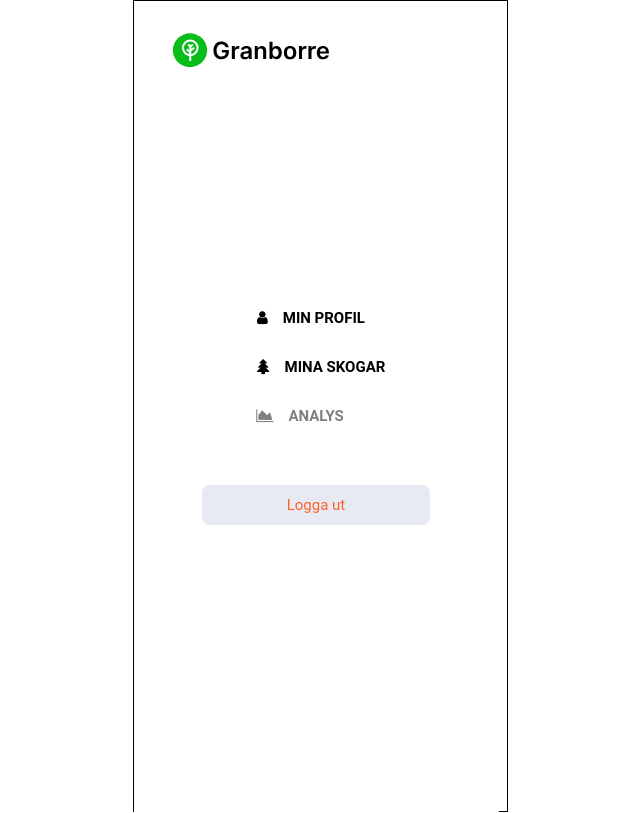
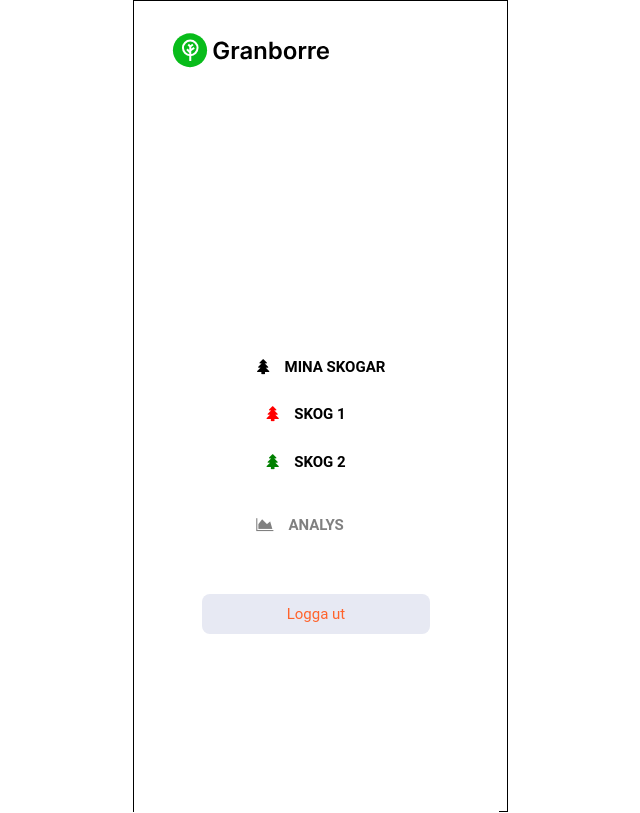
Before and after one commit to ma-chni/Granborre, a React (Create React App) app in the folder client/: page /menu in a window 1280 px wide. Both pictures are taken after a click on the button "MINA SKOGAR". Shown: the whole page, without its empty margins (320-960 px from the left). Built offline with nearby package versions, Linux system fonts and the light colour scheme.

Commit message:
fixed mina skogar dropdown

```diff
--- a/client/src/App.js
+++ b/client/src/App.js
@@ -9,6 +9,8 @@ import Profile from "./components/Profile/Profile";
 import { BrowserRouter as Router, Switch, Route } from "react-router-dom";
 import AlertComponent from "./components/AlertComponent/AlertComponent";
 import Menu from "./components/Menu/Menu";
+
+
 
 function App() {
   const [title, updateTitle] = useState(null);
--- a/client/src/components/Menu/Menu.js
+++ b/client/src/components/Menu/Menu.js
@@ -3,7 +3,6 @@ import logo from "../../images/logo.svg";
 import { withRouter } from "react-router-dom";
 
 function Menu(props) {
-
   const redirectToLogin = () => {
     props.updateTitle("Login");
     props.history.push("/login");
@@ -17,21 +16,6 @@ function Menu(props) {
     props.history.push("/analys");
   };
 
-  var coll = document.getElementsByClassName("collapsible");
-  var i;
-
-  for (i = 0; i < coll.length; i++) {
-    coll[i].addEventListener("click", function () {
-      this.classList.toggle("active");
-      var content = this.nextElementSibling;
-      if (content.style.display === "block") {
-        content.style.display = "none";
-      } else {
-        content.style.display = "block";
-      }
-    });
-  }
-
   return (
     <div className="container">
       <div className="menu">
@@ -39,11 +23,9 @@ function Menu(props) {
           <img src={logo} className="App-logo" alt="logo" />
         </div>
         <ul className="middle">
-          <a className="no-underline" onClick={() => redirectToProfile()}>
-            <li>
+          <li className="no-underline" onClick={() => redirectToProfile()}>
             <i className="fa fa-user"></i>Min Profil
           </li>
-          </a>
           <li>
             <button
               type="button"
@@ -55,36 +37,30 @@ function Menu(props) {
             </button>
             <div className="content">
               <ul className="middle">
-                <a className="no-underline" href="/skog-1">
-                  <li>
-                    <i className="fa fa-tree" style={{ color: "red" }}></i>Skog
-                    1
+                <li
+                  className="no-underline" /* onClick={() => redirectToSkog1()} */
+                >
+                  <i className="fa fa-tree" style={{ color: "red" }}></i>Skog 1
                 </li>
-                </a>
-                <a className="no-underline" href="/skog-2">
-                  <li>
+                <li
+                  className="no-underline" /* onClick={() => redirectToSkog2()} */
+                >
                   <i className="fa fa-tree" style={{ color: "green" }}></i>
                   Skog 2
                 </li>
-                </a>
               </ul>
             </div>
           </li>
-          <a className="no-underline" onClick={() => redirectToAnalys()}>
-            <li className="analysis">
-              <i
-                style={{ marginLeft: "-22px" }}
-                className="fa fa-area-chart"
-              ></i>
+          <li
+            className="no-underline analysis"
+            onClick={() => redirectToAnalys()}
+          >
+            <i style={{ marginLeft: "-22px" }} className="fa fa-area-chart"></i>
             Analys
           </li>
-          </a>
         </ul>
         <div className="bottom">
-          <button
-            className="grey-btn"
-            onClick={() => redirectToLogin()}
-          >
+          <button className="grey-btn" onClick={() => redirectToLogin()}>
             Logga ut
           </button>
         </div>
@@ -93,4 +69,21 @@ function Menu(props) {
   );
 }
 
+setTimeout(function () {
+  const coll = document.getElementsByClassName("collapsible");
+
+  for (let i = 0; i < coll.length; i++) {
+    coll[i].addEventListener("click", function () {
+      this.classList.toggle("active");
+      const content = this.nextElementSibling;
+      if (content.style.display === "block") {
+        content.style.display = "none";
+      } else {
+        content.style.display = "block";
+      }
+    });
+  }
+}, 100);
+
+
 export default withRouter(Menu);
```
Also changed, not shown: 1 other file (tests, documents, lock files or other folders). Lines whose indentation alone changed are shown as unchanged.
